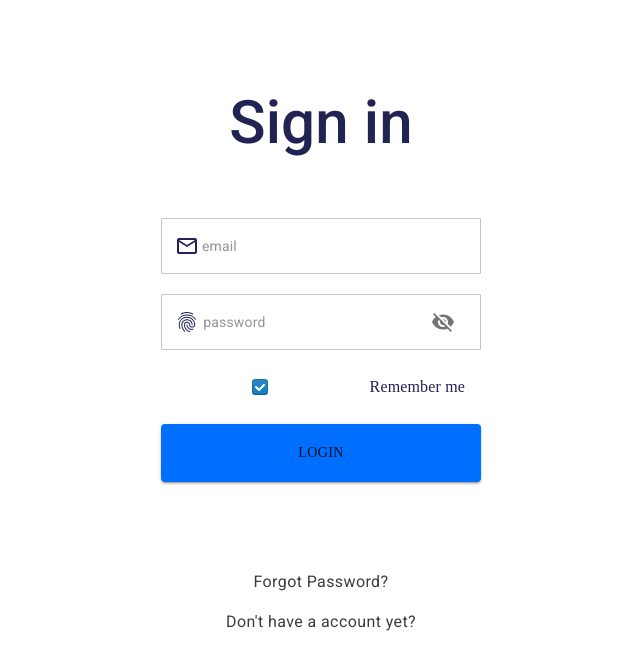
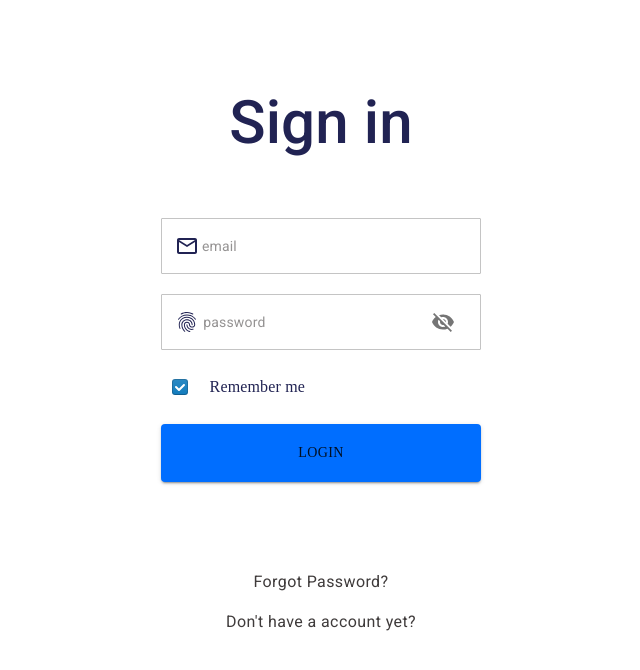
Before and after one commit to BoscoTin/COMP4021-Frontend, a Next.js app: page /login in a window 1280 px wide. Shown: the top 670 px of the page, without its empty margins (319-959 px from the left). Built offline with nearby package versions, Linux system fonts and the light colour scheme.

Commit message:
minor update with login page

```diff
--- a/pages/login.js
+++ b/pages/login.js
@@ -42,7 +42,7 @@ const useStyles = makeStyles((theme) => ({
 
     LoginLayoutCheckBox:{
         marginLeft:"10%",
-        marginRight:"10%",
+        marginRight:"50%",
         marginBottom:"5%",
     },icon: {
         borderRadius: 3,
```
